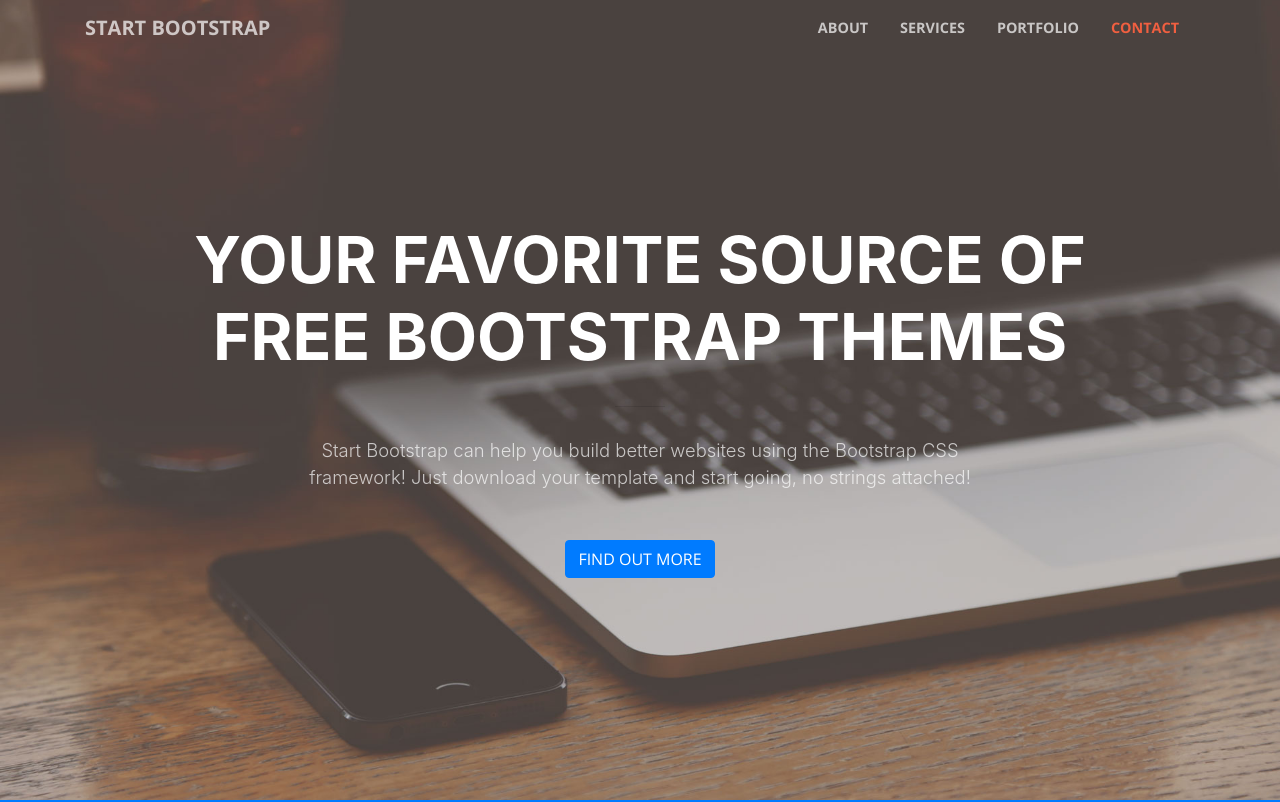
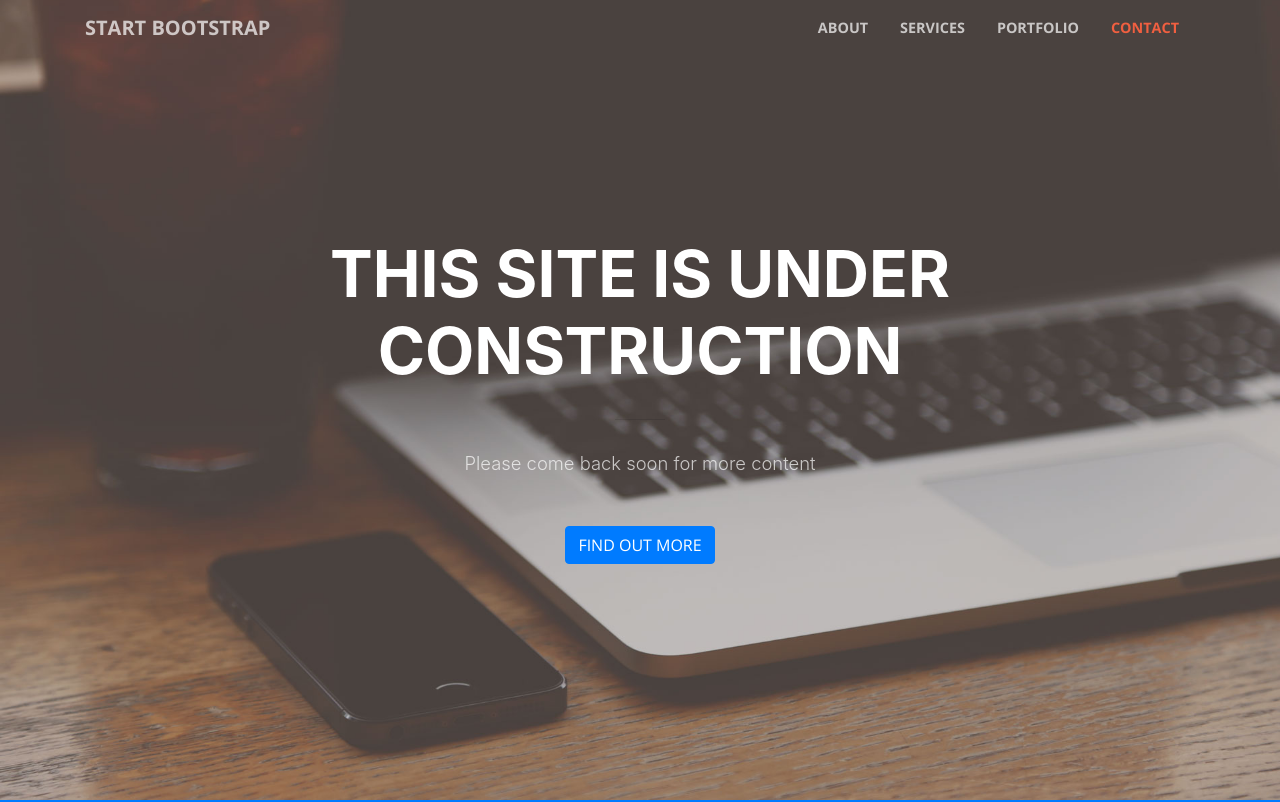
Before and after one commit to paulmccarthy42/paulmccarthy42.github.io, a website with bundled scripts: page index.html in a window 1280 px wide. Shown: the top 802 px of the page. Built offline with nearby package versions, Linux system fonts and the light colour scheme.

Commit message:
under construction

```diff
--- a/index.html
+++ b/index.html
@@ -59,12 +59,12 @@
         <div class="row">
           <div class="col-lg-10 mx-auto">
             <h1 class="text-uppercase">
-              <strong>Your Favorite Source of Free Bootstrap Themes</strong>
+              <strong>This site is under construction</strong>
             </h1>
             <hr>
           </div>
           <div class="col-lg-8 mx-auto">
-            <p class="text-faded mb-5">Start Bootstrap can help you build better websites using the Bootstrap CSS framework! Just download your template and start going, no strings attached!</p>
+            <p class="text-faded mb-5">Please come back soon for more content</p>
             <a class="btn btn-primary btn-xl js-scroll-trigger" href="#about">Find Out More</a>
           </div>
         </div>
```
